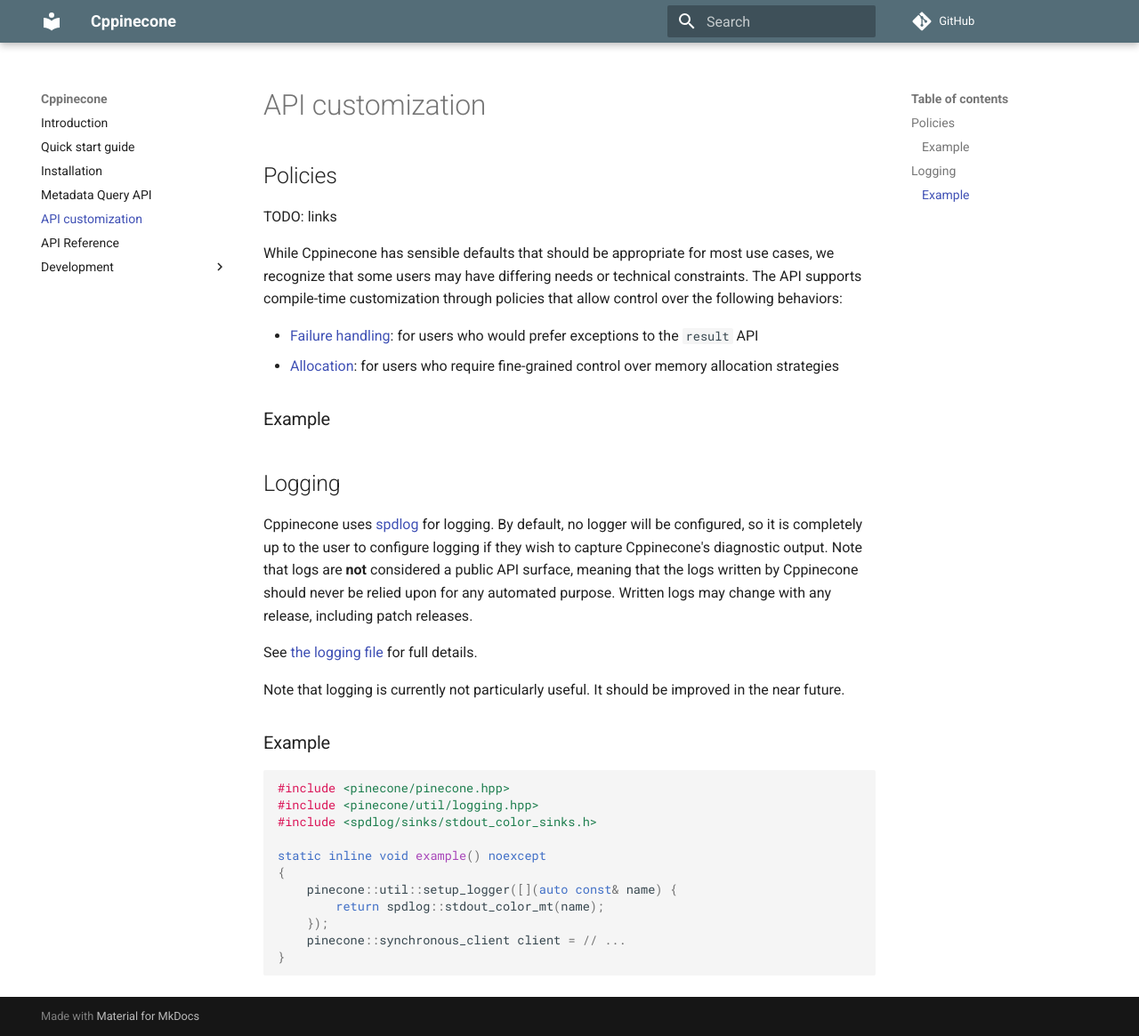
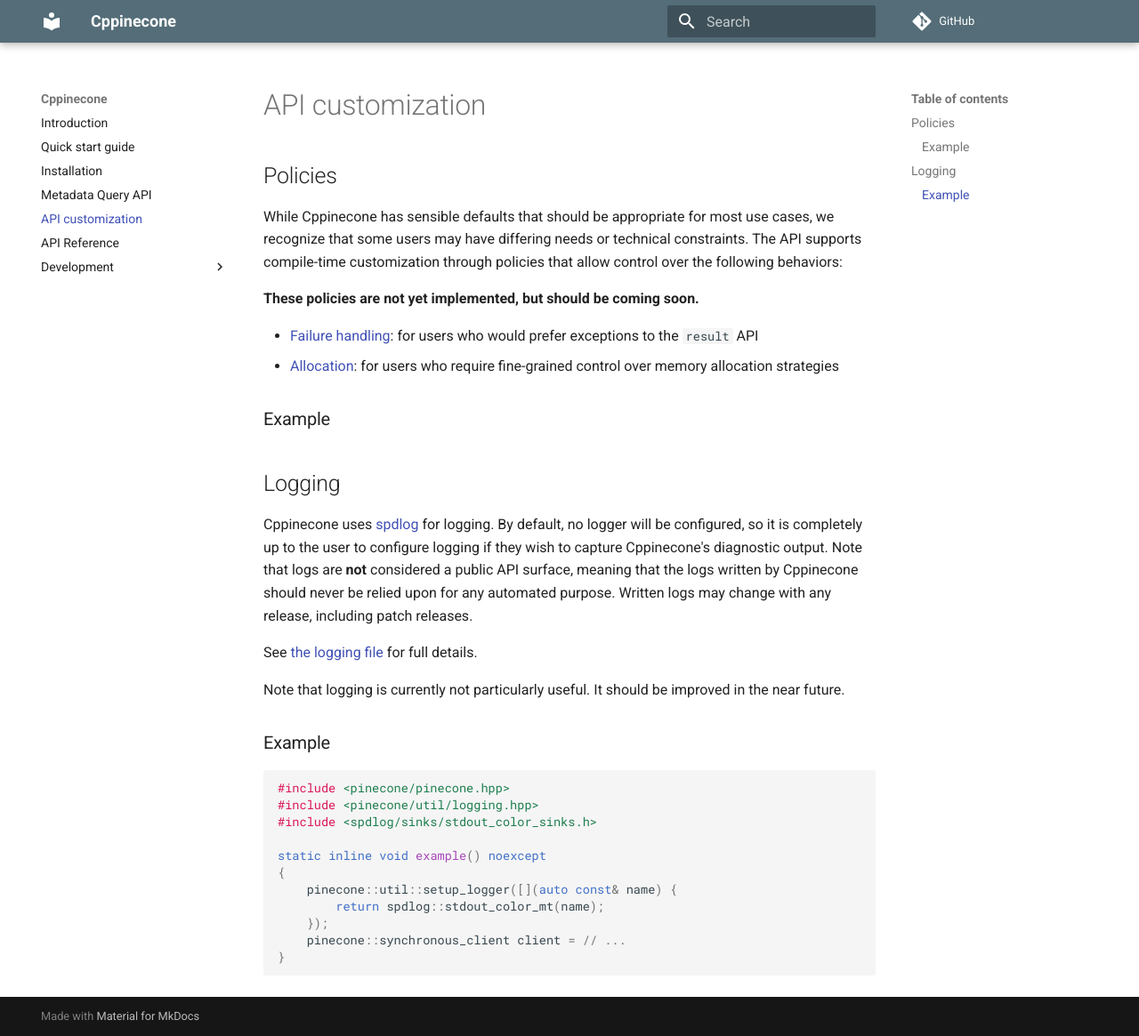
Before and after one commit to jkaye2012/cppinecone, an MkDocs documentation site: the page built from docs/customization.md, in a window 1280 px wide and 1165 px high. Shown: the whole window at 89% size. Built offline with MkDocs 1.6.1 and Material for MkDocs 9.7.7, drawn with Linux system fonts in a browser that asks for light colours; comment, search, counter and statistics services are not loaded.

Commit message:
Updates customization docs

```diff
--- a/docs/customization.md
+++ b/docs/customization.md
@@ -2,11 +2,11 @@
 
 ## Policies
 
-TODO: links
-
 While Cppinecone has sensible defaults that should be appropriate for most use cases, we recognize that some users may
 have differing needs or technical constraints. The API supports compile-time customization through policies that
 allow control over the following behaviors:
+
+**These policies are not yet implemented, but should be coming soon.**
 
 * [Failure handling](): for users who would prefer exceptions to the `result` API
 * [Allocation](): for users who require fine-grained control over memory allocation strategies
```
